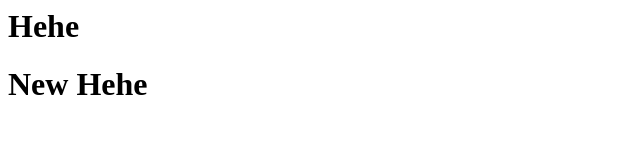
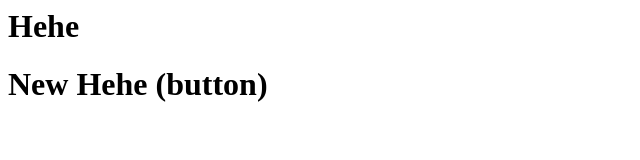
Before and after one commit to DhruvJain1351/localrepo, a plain HTML site: page index.html in a window 1280 px wide. Shown: the whole page, without its empty margins (0-640 px from the left). Drawn offline with Linux system fonts and the light colour scheme.

```diff
--- a/index.html
+++ b/index.html
@@ -1,2 +1,2 @@
 <h1>Hehe</h1>
-<h1>New Hehe</h1>
+<h1>New Hehe (button)</h1>
```
